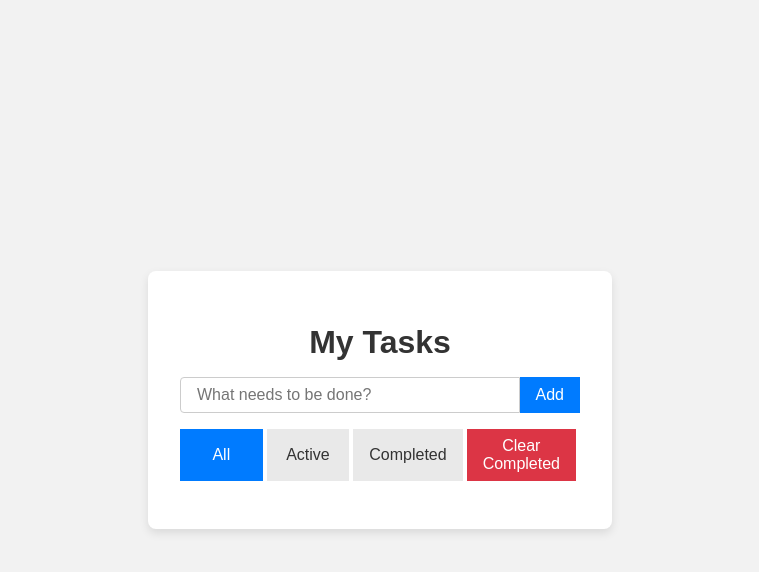
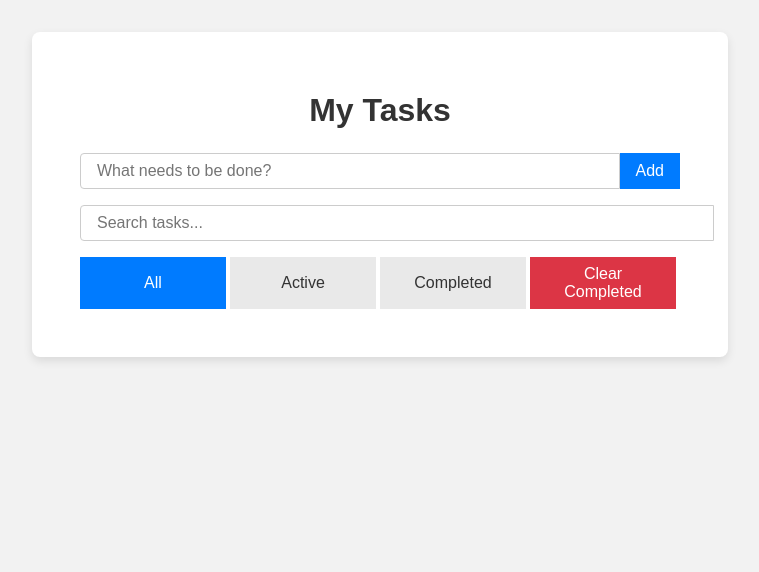
Before and after one commit to ShaunDanielz/todo-openai-codex, a plain HTML site: page index.html in a window 1280 px wide. Shown: the whole page, without its empty margins (260-1019 px from the left). Drawn offline with Linux system fonts and the light colour scheme.

Commit message:
Improve desktop UI and add search

```diff
--- a/index.html
+++ b/index.html
@@ -13,6 +13,9 @@
             <input type="text" id="new-task" placeholder="What needs to be done?" />
             <button id="add-btn">Add</button>
         </div>
+        <div class="search-wrapper">
+            <input type="text" id="search" placeholder="Search tasks..." />
+        </div>
         <div class="filters">
             <button data-filter="all" class="active">All</button>
             <button data-filter="active">Active</button>
--- a/script.js
+++ b/script.js
@@ -3,9 +3,11 @@ const addBtn = document.getElementById('add-btn');
 const taskList = document.getElementById('task-list');
 const filterButtons = document.querySelectorAll('.filters button[data-filter]');
 const clearCompletedBtn = document.getElementById('clear-completed');
+const searchInput = document.getElementById('search');
 
 let tasks = JSON.parse(localStorage.getItem('tasks')) || [];
 let currentFilter = 'all';
+let searchQuery = '';
 
 function saveTasks() {
     localStorage.setItem('tasks', JSON.stringify(tasks));
@@ -14,6 +16,7 @@ function saveTasks() {
 function renderTasks() {
     taskList.innerHTML = '';
     tasks
+        .filter(task => task.title.toLowerCase().includes(searchQuery.toLowerCase()))
         .filter(task => {
             if (currentFilter === 'active') return !task.completed;
             if (currentFilter === 'completed') return task.completed;
@@ -106,4 +109,9 @@ clearCompletedBtn.addEventListener('click', () => {
     renderTasks();
 });
 
+searchInput.addEventListener('input', () => {
+    searchQuery = searchInput.value.trim();
+    renderTasks();
+});
+
 renderTasks();
--- a/style.css
+++ b/style.css
@@ -3,17 +3,20 @@ body {
     background: #f2f2f2;
     display: flex;
     justify-content: center;
-    align-items: center;
-    height: 100vh;
+    align-items: flex-start;
+    padding-top: 2rem;
+    min-height: 100vh;
     margin: 0;
+    line-height: 1.6;
 }
 
 .container {
     background: #fff;
-    padding: 2rem;
+    padding: 2rem 3rem;
     border-radius: 8px;
     box-shadow: 0 4px 10px rgba(0,0,0,0.1);
-    width: 400px;
+    width: 600px;
+    max-width: 90%;
 }
 
 h1 {
@@ -25,6 +28,19 @@ h1 {
 .input-wrapper {
     display: flex;
     margin-bottom: 1rem;
+}
+
+.search-wrapper {
+    margin-bottom: 1rem;
+}
+
+.search-wrapper input {
+    width: 100%;
+    padding: 0.5rem 1rem;
+    font-size: 1rem;
+    border: 1px solid #ccc;
+    border-radius: 4px;
+    outline: none;
 }
 
 input[type="text"] {
```
Also changed, not shown: 1 other file.
